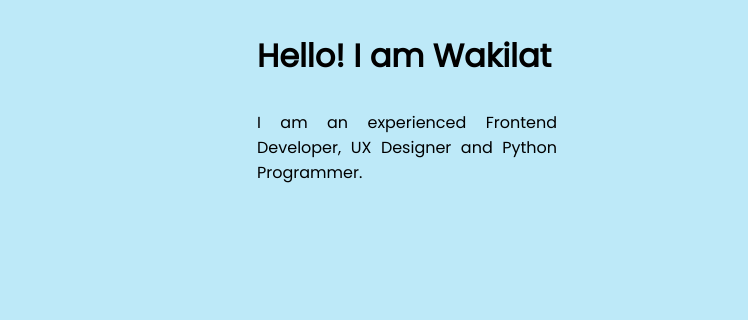
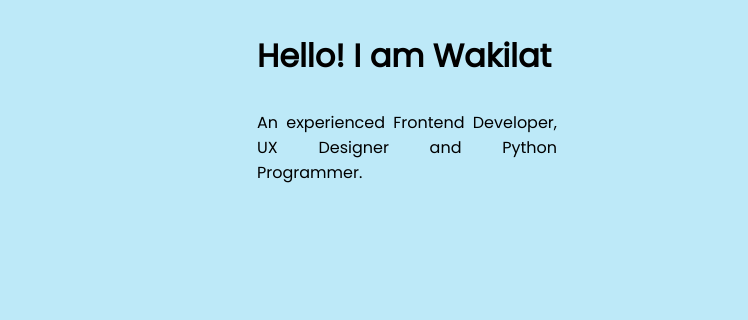
Before and after one commit to DaintyZawak/PersonalPortfolio, a plain HTML site: page index.html in a window 1280 px wide. Shown: the part 292-612 px from the top of the page, 0-748 px from the left. Drawn offline with Linux system fonts and the light colour scheme.

Commit message:
few edits

```diff
--- a/index.html
+++ b/index.html
@@ -34,7 +34,7 @@
           <div class="intro">
             <h1 class="hello">Hello! I am Wakilat</h1>
             <p class="paragraph">
-              I am an experienced Frontend Developer, UX Designer and Python
+              An experienced Frontend Developer, UX Designer and Python
               Programmer.
             </p>
           </div>
```
